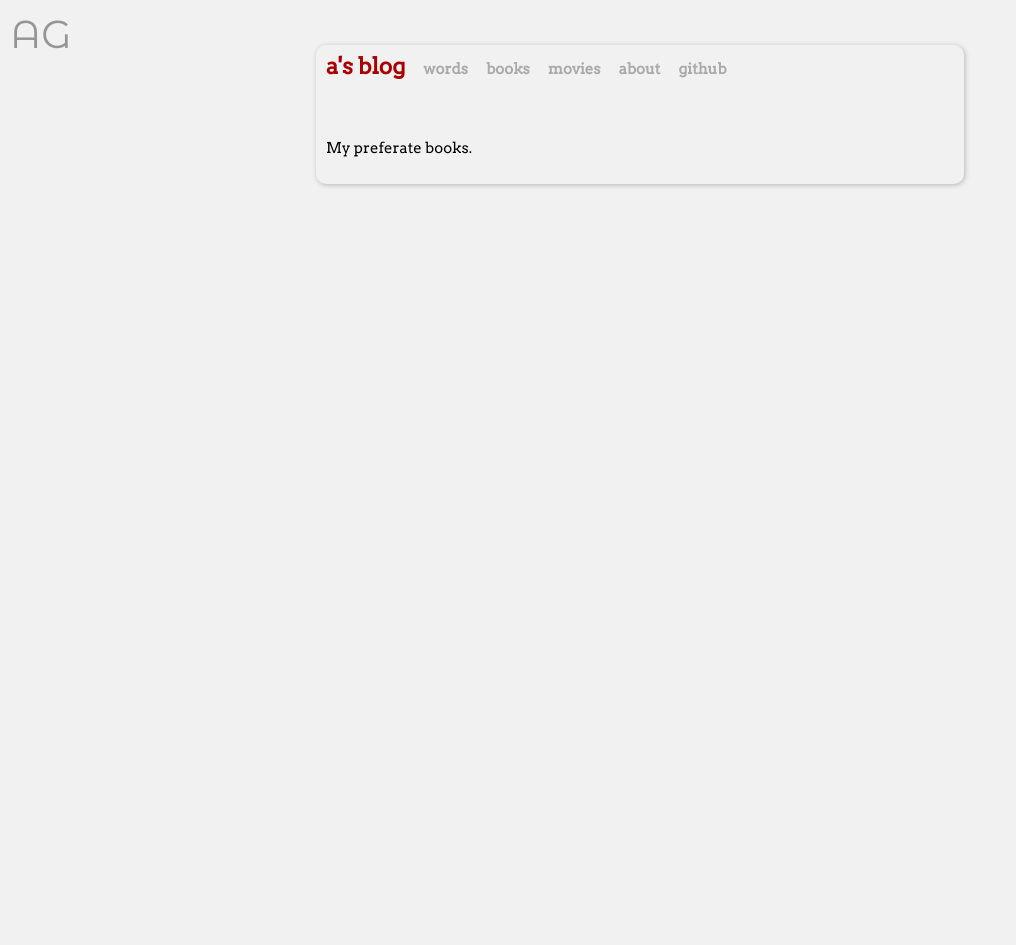
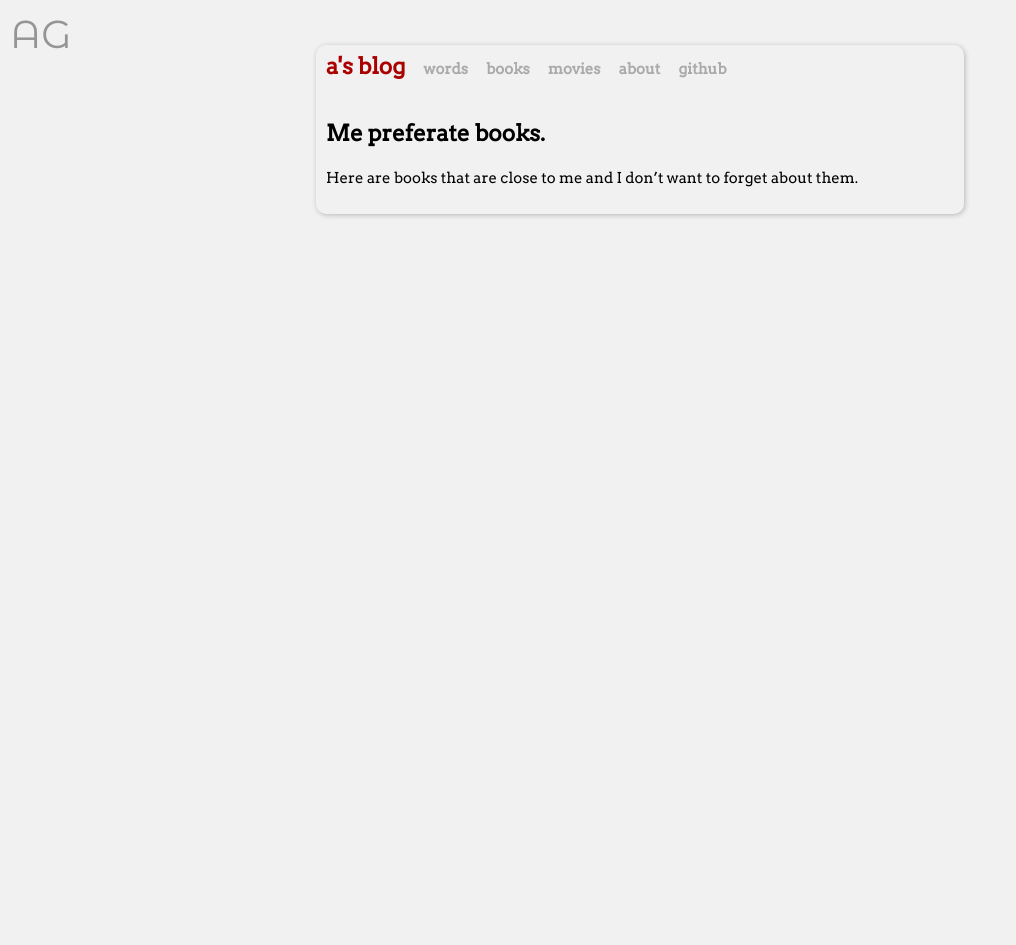
Before and after one commit to andreiglingeanu/andreiglingeanu.github.io, a Jekyll site: the page built from books/index.md, in a window 1280 px wide. Shown: the whole page, without its empty margins (0-1016 px from the left). Built offline with Jekyll 4.4.1, drawn with Linux system fonts in a browser that asks for light colours; some web fonts are replaced; Markdown is read by kramdown in place of the engine named in the settings.

Commit message:
small changes to pages

```diff
--- a/books/index.md
+++ b/books/index.md
@@ -3,4 +3,5 @@ layout: default
 title: Books I've readed
 ---
 
-My preferate books.
+#Me preferate books.
+Here are books that are close to me and I don't want to forget about them.
```
Also changed, not shown: movies/books.md (deleted, +0 -6 lines).
